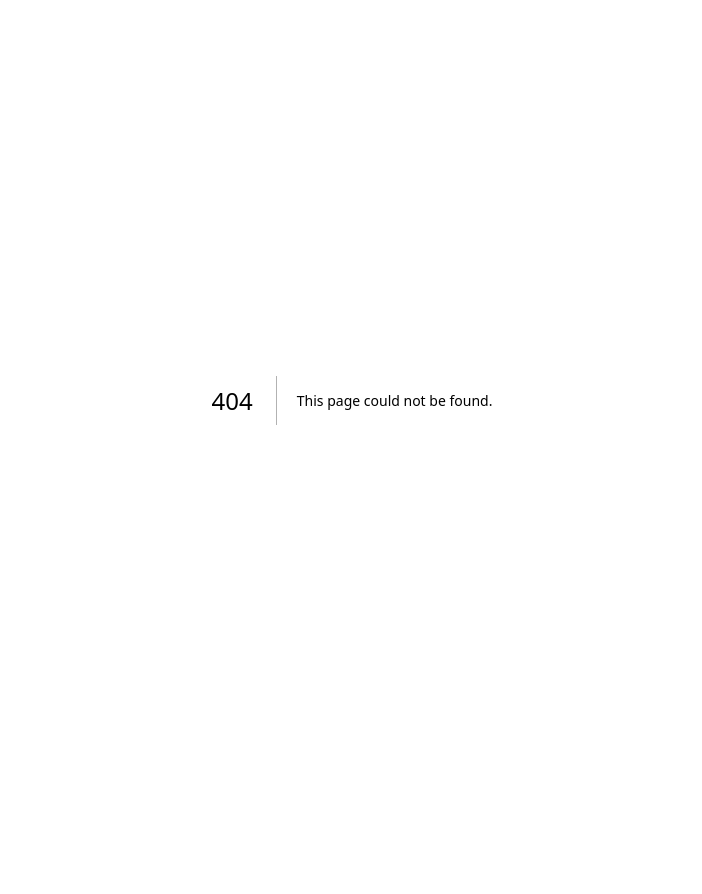
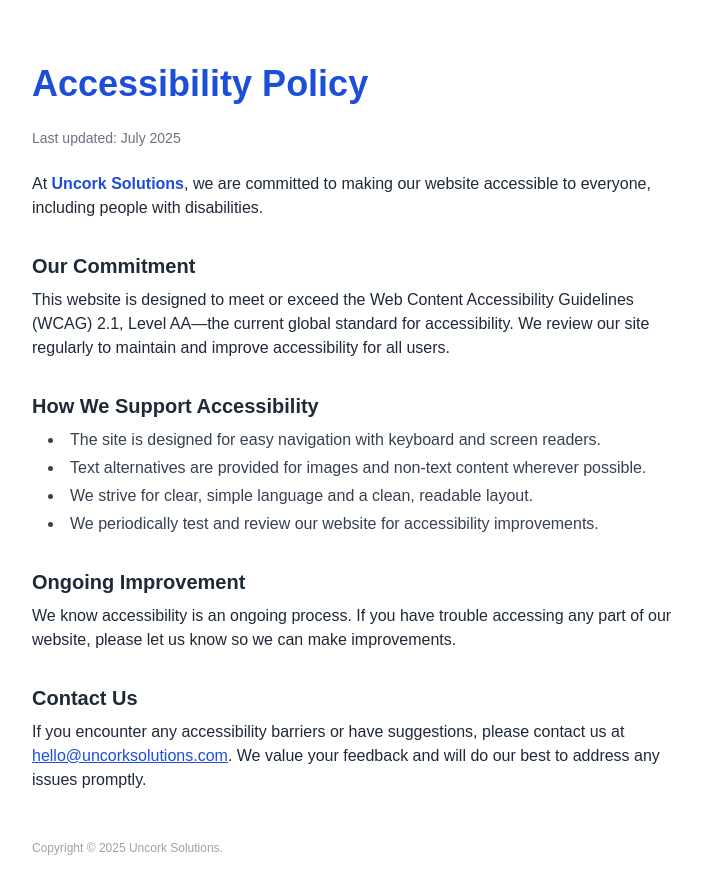
Before and after one commit to toviuncorksolutions/uncorksolutions-site, a Next.js app: page /accessibility-policy in a window 1280 px wide. Before the commit this address had no page. Shown: the top 894 px of the page, without its empty margins (288-990 px from the left). Before the commit the page ends 800 px from the top, so only its background shows below. Built offline with nearby package versions, Linux system fonts and the light colour scheme; a web font is replaced by a local one.

Commit message:
Accessibility Policy page

```diff
--- /dev/null
+++ b/pages/accessibility-policy.js
@@ -0,0 +1,60 @@
+import Head from 'next/head';
+
+export default function AccessibilityPolicy() {
+  return (
+    <>
+      <Head>
+        <title>Accessibility Policy – Uncork Solutions</title>
+        <meta
+          name="description"
+          content="Uncork Solutions is committed to accessibility. Learn how we design our website to meet or exceed global accessibility standards."
+        />
+      </Head>
+
+      <main className="font-sans text-gray-800 w-full min-h-screen px-4 py-16 max-w-2xl mx-auto">
+        <h1 className="text-3xl md:text-4xl font-extrabold mb-6 text-blue-700">Accessibility Policy</h1>
+        <div className="text-sm text-gray-500 mb-6">Last updated: July 2025</div>
+
+        <section className="mb-8">
+          <p>
+            At <span className="font-semibold text-blue-700">Uncork Solutions</span>, we are committed to making our website accessible to everyone, including people with disabilities.
+          </p>
+        </section>
+
+        <section className="mb-8">
+          <h2 className="text-xl font-bold mb-2">Our Commitment</h2>
+          <p>
+            This website is designed to meet or exceed the Web Content Accessibility Guidelines (WCAG) 2.1, Level AA—the current global standard for accessibility. We review our site regularly to maintain and improve accessibility for all users.
+          </p>
+        </section>
+
+        <section className="mb-8">
+          <h2 className="text-xl font-bold mb-2">How We Support Accessibility</h2>
+          <ul className="list-disc list-inside ml-4 mt-2 text-gray-700 space-y-1">
+            <li>The site is designed for easy navigation with keyboard and screen readers.</li>
+            <li>Text alternatives are provided for images and non-text content wherever possible.</li>
+            <li>We strive for clear, simple language and a clean, readable layout.</li>
+            <li>We periodically test and review our website for accessibility improvements.</li>
+          </ul>
+        </section>
+
+        <section className="mb-8">
+          <h2 className="text-xl font-bold mb-2">Ongoing Improvement</h2>
+          <p>
+            We know accessibility is an ongoing process. If you have trouble accessing any part of our website, please let us know so we can make improvements.
+          </p>
+        </section>
+
+        <section className="mb-10">
+          <h2 className="text-xl font-bold mb-2">Contact Us</h2>
+          <p>
+            If you encounter any accessibility barriers or have suggestions, please contact us at{' '}
+            <a href="mailto:hello@uncorksolutions.com" className="text-blue-700 underline">hello@uncorksolutions.com</a>. We value your feedback and will do our best to address any issues promptly.
+          </p>
+        </section>
+
+        <div className="text-gray-400 text-xs mt-12">Copyright &copy; {new Date().getFullYear()} Uncork Solutions.</div>
+      </main>
+    </>
+  );
+}
```
